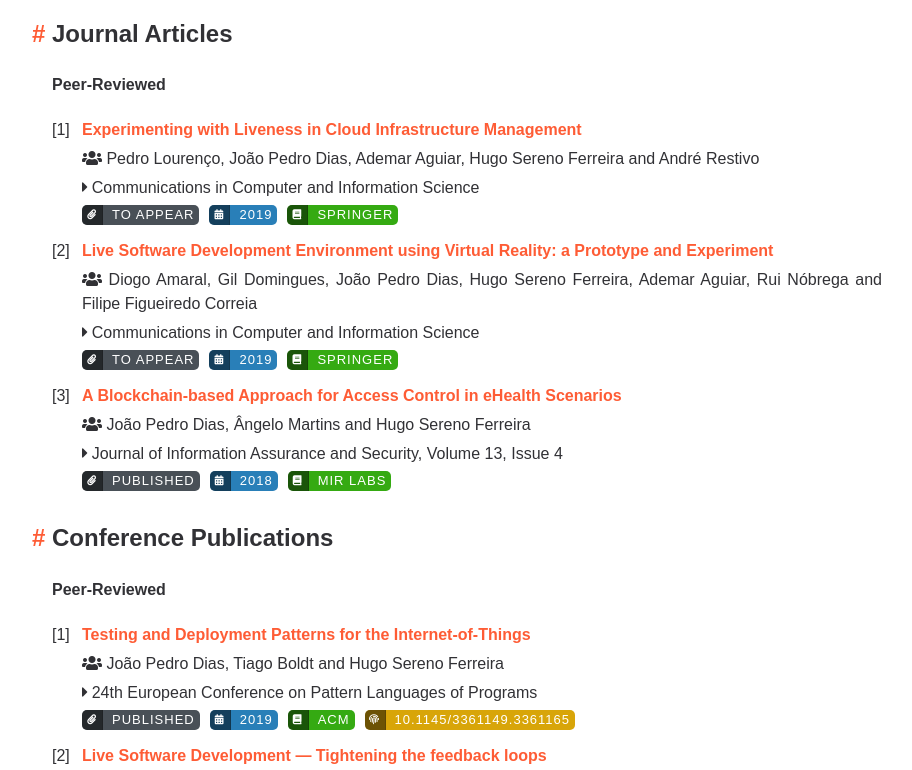
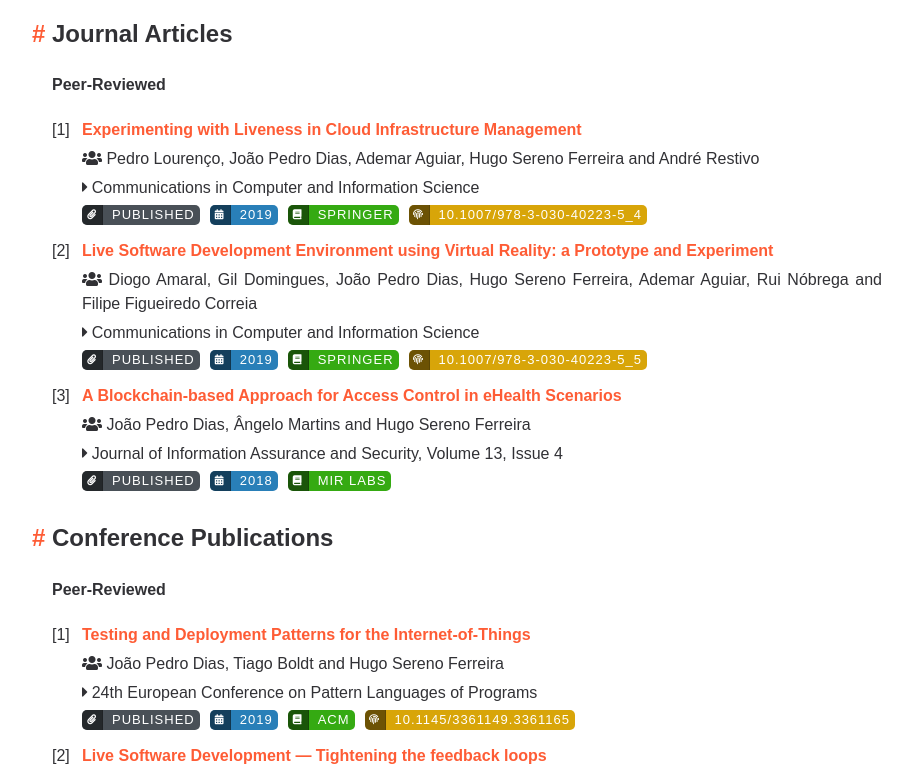
Before and after one commit to jpdias/jpdias.github.io, a Jekyll site: the page built from publications.md, in a window 1280 px wide and 900 px high, cut to the strip 130-900 px from the top of the window. Shown: the whole strip, without its empty margins (158-1070 px from the left). Built offline with Jekyll 4.4.1, drawn with Linux system fonts in a browser that asks for light colours; nearby versions of some CDN libraries; some web fonts are replaced.

Commit message:
Update publications.yml

```diff
--- a/_data/publications.yml
+++ b/_data/publications.yml
@@ -132,17 +132,19 @@
     authors: "Pedro Lourenço, João Pedro Dias, Ademar Aguiar, Hugo Sereno Ferreira and André Restivo"
     conference: "Communications in Computer and Information Science"
     year: 2019
-    url: "/404"
+    url: "https://doi.org/10.1007/978-3-030-40223-5_4"
     issn: "-"
-    status: "To Appear"
+    doi: "10.1007/978-3-030-40223-5_4"
+    status: "Published"
     pub: Springer
   - title: "Live Software Development Environment using Virtual Reality: a Prototype and Experiment"
     authors: "Diogo Amaral, Gil Domingues, João Pedro Dias, Hugo Sereno Ferreira, Ademar Aguiar, Rui Nóbrega and Filipe Figueiredo Correia"
     conference: "Communications in Computer and Information Science"
     year: 2019
-    url: "/404"
+    url: "https://doi.org/10.1007/978-3-030-40223-5_5"
     issn: "-"
-    status: "To Appear"
+    doi: "10.1007/978-3-030-40223-5_5"
+    status: "Published"
     pub: Springer
   - title: "A Blockchain-based Approach for Access Control in eHealth Scenarios"
     authors: "João Pedro Dias, Ângelo Martins and Hugo Sereno Ferreira"
```
